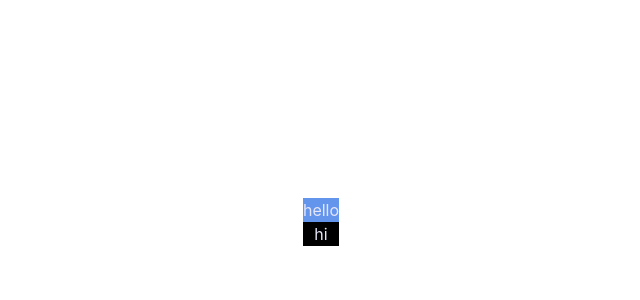
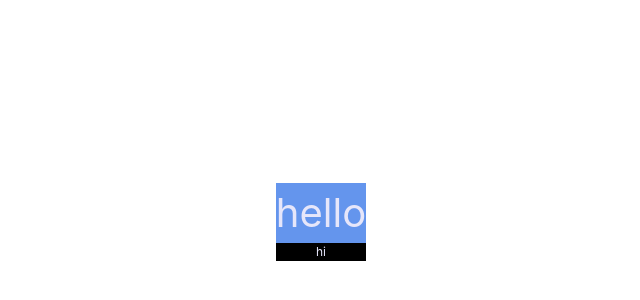
Before and after one commit to w7595wen/React-Project, a React (Vite) app in the folder vite-project/: page / in a window 1280 px wide. Shown: the part 178-478 px from the top of the page, without its empty margins (319-959 px from the left). Built offline with nearby package versions, Linux system fonts and the light colour scheme.

Commit message:
added boolean cond

```diff
--- a/vite-project/src/App.jsx
+++ b/vite-project/src/App.jsx
@@ -1,44 +1,61 @@
-import { useState } from 'react'
-import reactLogo from './assets/react.svg'
-import './App.css'
+import { useState } from "react";
+import reactLogo from "./assets/react.svg";
+import "./App.css";
 
 const Title = () => {
-  console.log('running Title');             /*give a output message in developer's console */
-  return <div>
-
-  hello world
-  </div>
+  console.log(
+    "running Title"
+  ); /*give a output message in developer's console */
+  return <div>hello world</div>;
 };
 
-const Description = () => {                 /*start description tag */
-  console.log('running Description');             /*give a output message in developer's console */
+const Description = () => {
+  /*start description tag */
+  console.log(
+    "running Description"
+  ); /*give a output message in developer's console */
   return <div>Enter description here</div>;
 };
 
-const Box = (props) => {                                                 /* tells what type of data this variable is */
-  const {label, bgColor, textColor} = props;                             /* destructure things like label, bgcolor */
-  return <div style={{                                                  /* use built-in style prop on this div */
-        background: bgColor,
-        color: textColor                                           /* another st of curly brackets is a plain old JS object */
-         }}>
+const Box = (props) => {
+  /* tells what type of data this variable is */
+  const { label, bgColor, textColor, large } =
+    props; /* destructure things like label, bgcolor */
+  return (
+    <div
+      style={{
+        /* use built-in style prop on this div */ background: bgColor,
+        color:
+          textColor /* another st of curly brackets is a plain old JS object */,
+        fontSize: large
+          ? "40px"
+          : "12px" /* another prop is boolean expression (we call large) */,
+      }}
+    >
       {label}
     </div>
+  );
 };
 
+function App() {
+  const [count, setCount] = useState(0);
+  return (
+    <div>
+      <Box
+        label="hello" /* box 1 */
+        bgColor="CornflowerBlue"
+        textColor="Lavender" /*the prop corresponds to what's destructured there */
+        large={true} /* set to true so apply font size 40 px */
+      />
 
-function App() {
-  const [count, setCount] = useState(0)
-  return <div>
-    <Box label= 'hello'
-    bgColor='CornflowerBlue'
-    textColor= 'Lavender'                                 /*the prop corresponds to what's destructured there */
-    />
-
-    <Box label= 'hi'
-    bgColor='Black'
-    textColor= 'Lavender'                                 /*the prop corresponds to what's destructured there */
-    />
-  </div>;
-};
+      <Box
+        label="hi" /* box 2*/
+        bgColor="Black"
+        textColor="Lavender" /*the prop corresponds to what's destructured there */
+        large={false} /* set to false so apply font size 12 px */
+      />
+    </div>
+  );
+}
 
 export default App;
```
